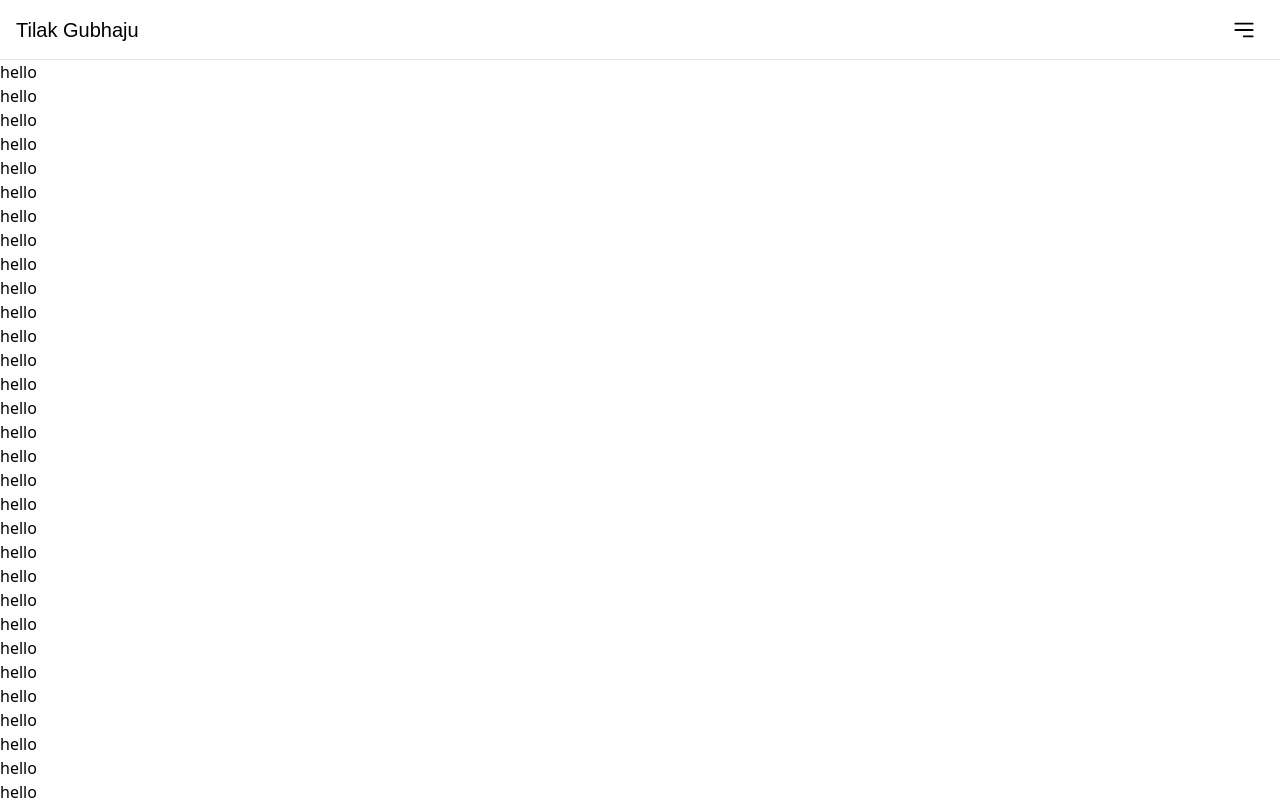
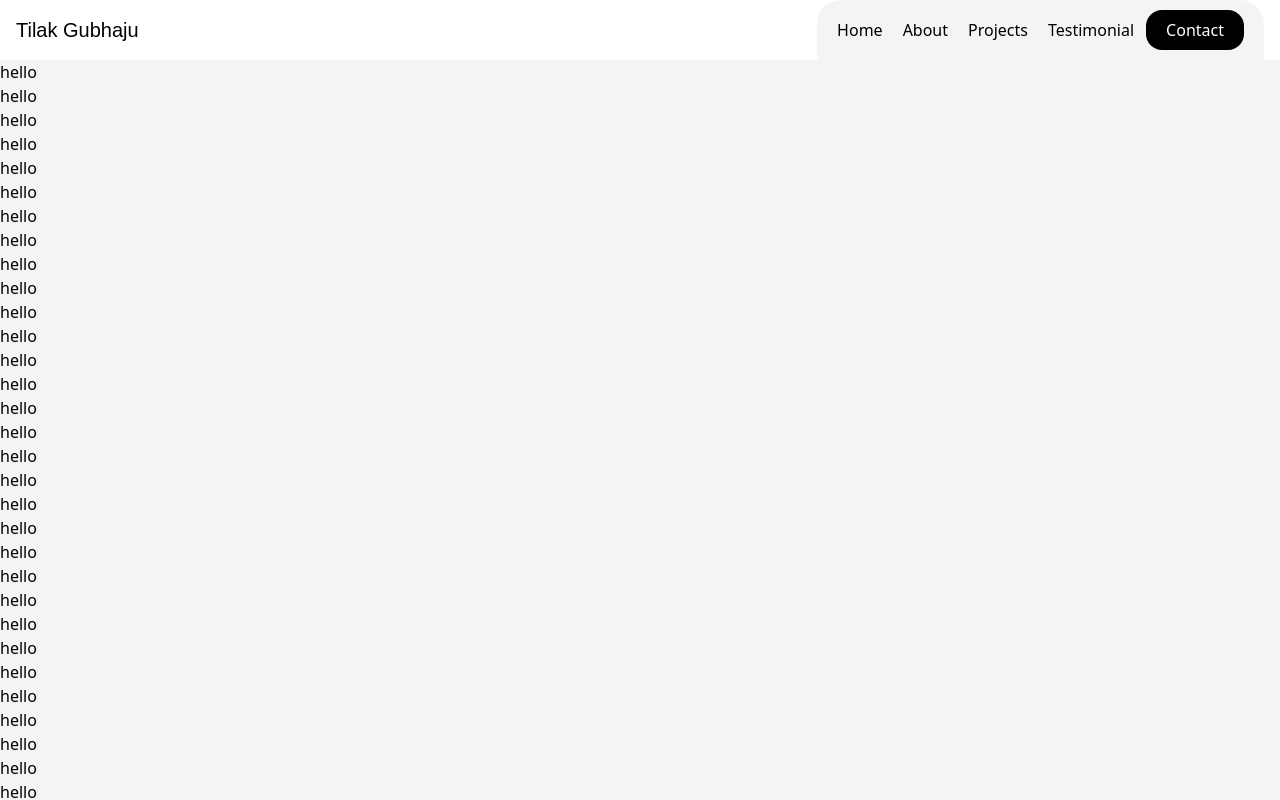
Before and after one commit to Tilak-csd/Portfolio, a React (Vite) app: page / in a window 1280 px wide. Shown: the top 800 px of the page. Built offline with nearby package versions, Linux system fonts and the light colour scheme; a web font is replaced by a local one.

Commit message:
adding the reac funcition

```diff
--- a/src/components/Hero.jsx
+++ b/src/components/Hero.jsx
@@ -2,7 +2,7 @@ import React from 'react'
 
 export default function Hero() {
   return (
-    <div>
+    <div className='bg-gray-100'>
       <h1>hello</h1>
       <h1>hello</h1>
       <h1>hello</h1>
--- a/src/components/Navbar.jsx
+++ b/src/components/Navbar.jsx
@@ -6,7 +6,6 @@ export default function Navbar() {
 
   useEffect(() => {
     if (open) {
-      document.body.style.height = '100vh';
       document.body.style.overflowY = 'hidden';
     } else {
       document.body.style.overflowY = 'auto';
@@ -19,18 +18,25 @@ export default function Navbar() {
   return (
     <div className="relative">
       {/* Navbar itself */}
-      <div className="relative flex justify-between items-center h-[60px] w-full px-4 border-b border-gray-200 z-20 bg-white">
+      <div className="relative flex justify-between items-center h-[60px] w-full px-4 border-b md:border-0 border-gray-200 z-20 bg-white">
         <p className="font-rosca text-xl">Tilak Gubhaju</p>
         {open ? (
           <CloseMenu setOpen={setOpen} />
         ) : (
           <OpenMenu setOpen={setOpen} />
         )}
+
+        {/* Desktop Menu Navbar */}
+        <div className='hidden md:flex justify-center items-center gap-3 h-full rounded-b-sm bg-gray-100 px-5 rounded-t-3xl'>
+          <NavLink />
+          <button className='hidden md:block px-5 py-2 font-sans rounded-2xl hover:text-gray-300 hover: bg-black w-auto cursor-pointer text-md text-white'>Contact</button>
+        </div>
       </div>
+
 
       {/* Mobile Menu behind navbar */}
       <div
-        className={`absolute flex justify-center items-center flex-col gap-5 top-[60px] left-0 w-full h-[calc(100vh-60px)] bg-white z-10 transition-all duration-500 ease-in-out
+        className={`absolute md:hidden flex justify-center items-center flex-col gap-5 top-[60px] left-0 w-full h-[calc(100vh-60px)] bg-white z-10 transition-all duration-500 ease-in-out
           ${open ? 'opacity-100 translate-y-0' : 'opacity-0 -translate-y-full pointer-events-none'}
         `}
       >
@@ -43,7 +49,7 @@ export default function Navbar() {
 
 function NavLink() {
   return (
-    <ul className="flex flex-col justify-center items-center gap-5 font-sans text-md">
+    <ul className="flex flex-col justify-center items-center gap-5 font-sans text-md md:flex-row  md:h-full  ">
       <li className="hover:underline"><a href="/hello">Home</a></li>
       <li className="hover:underline"><a href="">About</a></li>
       <li className="hover:underline"><a href="">Projects</a></li>
@@ -54,7 +60,7 @@ function NavLink() {
 
 function OpenMenu({ setOpen }) {
   return (
-    <div className="p-2 cursor-pointer" onClick={() => setOpen(prev => !prev)}>
+    <div className="p-2 cursor-pointer md:hidden" onClick={() => setOpen(prev => !prev)}>
       <svg xmlns="http://www.w3.org/2000/svg" viewBox="0 0 20 20" fill="currentColor" className="w-6 h-6">
         <path fillRule="evenodd" d="M2 4.75A.75.75 0 0 1 2.75 4h14.5a.75.75 0 0 1 0 1.5H2.75A.75.75 0 0 1 2 4.75Zm7 10.5a.75.75 0 0 1 .75-.75h7.5a.75.75 0 0 1 0 1.5h-7.5a.75.75 0 0 1-.75-.75ZM2 10a.75.75 0 0 1 .75-.75h14.5a.75.75 0 0 1 0 1.5H2.75A.75.75 0 0 1 2 10Z" clipRule="evenodd" />
       </svg>
@@ -64,7 +70,7 @@ function OpenMenu({ setOpen }) {
 
 function CloseMenu({ setOpen }) {
   return (
-    <div className="p-2 cursor-pointer" onClick={() => setOpen(prev => !prev)}>
+    <div className="p-2 mr-3 cursor-pointer md:hidden" onClick={() => setOpen(prev => !prev)}>
       <svg xmlns="http://www.w3.org/2000/svg" fill="none" viewBox="0 0 24 24" strokeWidth={1.5} stroke="currentColor" className="w-6 h-6">
         <path strokeLinecap="round" strokeLinejoin="round" d="M6 18 18 6M6 6l12 12" />
       </svg>
--- a/src/utilities/Buttons.jsx
+++ b/src/utilities/Buttons.jsx
@@ -2,6 +2,6 @@ import React from 'react'
 
 export default function Buttons({label}) {
     return (
-        <button className='p-2 font-sans rounded-2xl hover:text-gray-300 hover: bg-black w-50 cursor-pointer text-md text-white'>{label}</button>
+        <button className='px-5 py-2 font-sans rounded-2xl hover:text-gray-300 hover: bg-black w-auto cursor-pointer text-md text-white'>{label}</button>
     )
 }
```
